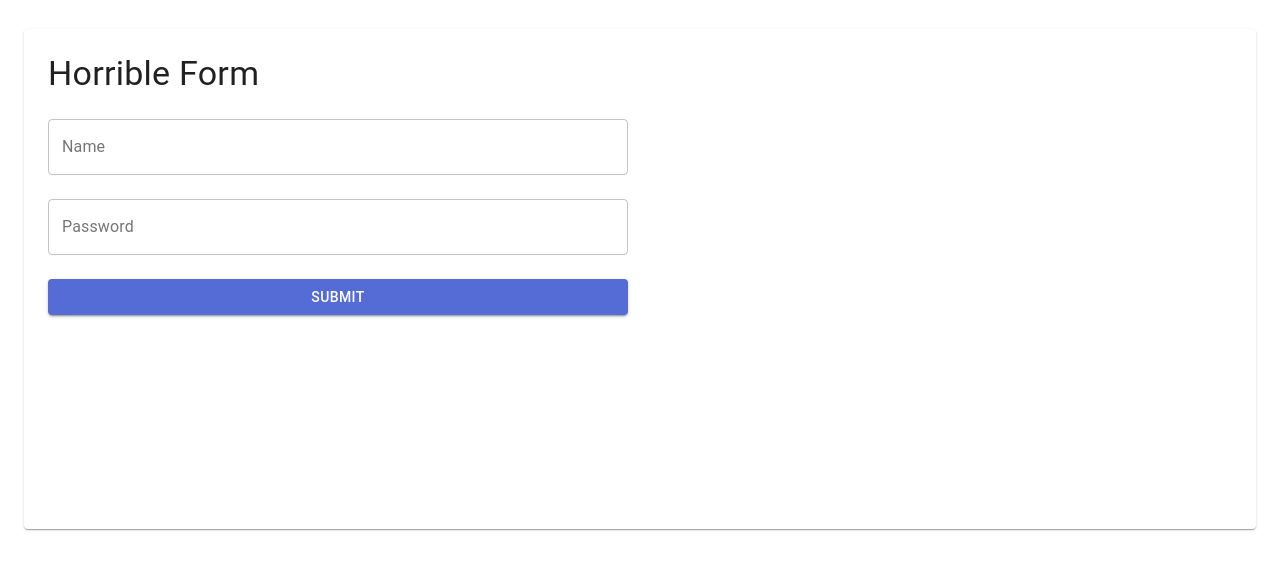
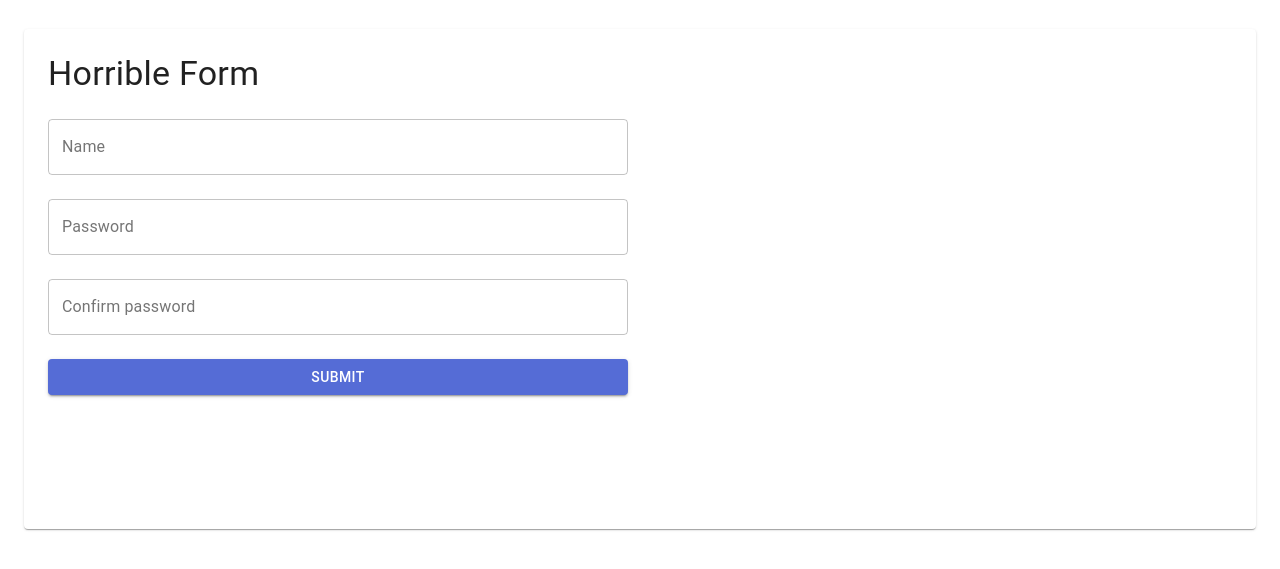
Before and after one commit to josh-klimaszewski/horrible-form, a React (Create React App) app: page / in a window 1280 px wide. Shown: the part 121-690 px from the top of the page. Built offline with nearby package versions, Linux system fonts and the light colour scheme.

Commit message:
confirm password field

```diff
--- a/src/components/HorribleForm.tsx
+++ b/src/components/HorribleForm.tsx
@@ -35,11 +35,17 @@ const validation = Yup.object().shape({
       /^[0-9a-z].*[0-9a-z]$/i,
       "Special characters cannot be at the beginning or end"
     ),
+  confirmPassword: Yup.string().test(
+    "is-same-as-password",
+    "Passwords must match",
+    (value, context) => value === context.parent["password"]
+  ),
 });
 
 export type FormValues = {
   name: string;
   password: string;
+  confirmPassword: string;
 };
 
 const HorribleForm: FC = () => {
@@ -48,7 +54,7 @@ const HorribleForm: FC = () => {
   return (
     <Formik<FormValues>
       validationSchema={validation}
-      initialValues={{ name: "", password: "" }}
+      initialValues={{ name: "", password: "", confirmPassword: "" }}
       onSubmit={() => alert("you did it!")}
     >
       <Paper classes={{ root: paper }}>
@@ -69,6 +75,13 @@ const HorribleForm: FC = () => {
                 />
               </Grid>
               <Grid item={true} xs={12}>
+                <Field
+                  name="confirmPassword"
+                  label="Confirm password"
+                  component={ComposedTextField}
+                />
+              </Grid>
+              <Grid item={true} xs={12}>
                 <SubmitButton />
               </Grid>
             </Grid>
```
